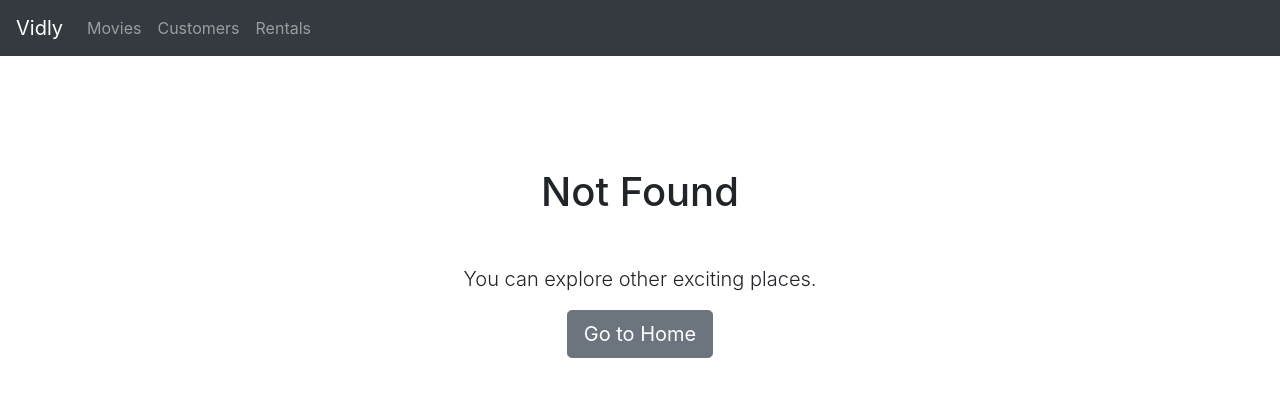
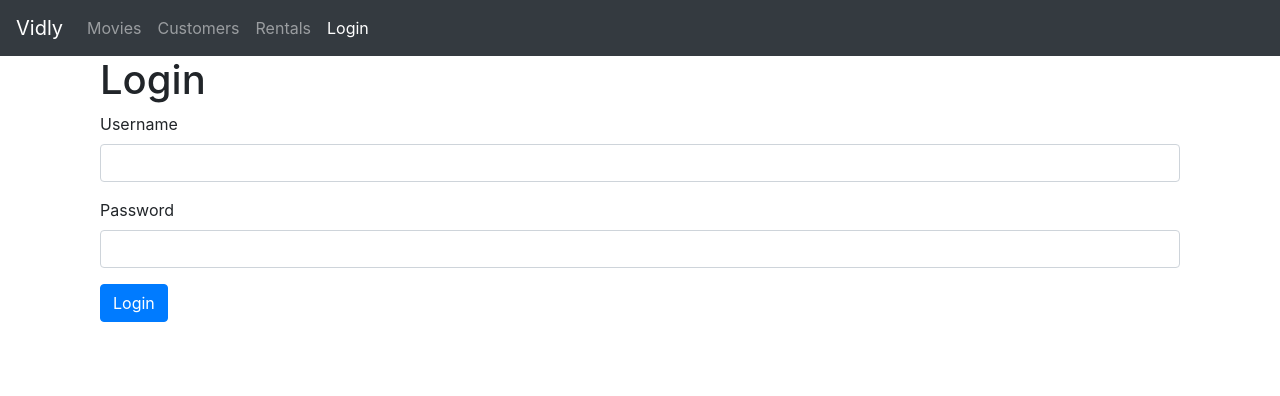
Before and after one commit to lfzarazuaa/vidly-003, a React (Create React App) app: page /login in a window 1280 px wide. Before the commit this address led to /not-found. Shown: the top 396 px of the page. Built offline with nearby package versions, Linux system fonts and the light colour scheme.

Commit message:
Implementing refs.

```diff
--- a/src/App.js
+++ b/src/App.js
@@ -1,13 +1,14 @@
 import { Fragment } from "react";
 import { Redirect, Route, Switch } from "react-router-dom";
-import "./App.css";
 import MainNavbar from "./components/mainNavbar";
 import Home from "./pages/home";
+import Customers from "./pages/customers";
+import Movies from "./pages/movies/movies";
+import MovieForm from "./pages/movies/movieForm";
+import LoginForm from "./pages/login/loginForm";
+import Rentals from "./pages/rentals";
 import NotFound from "./pages/notFound";
-import Customers from "./pages/customers";
-import Rentals from "./pages/rentals";
-import MovieForm from "./pages/movies/movieForm";
-import Movies from "./pages/movies/movies";
+import "./App.css";
 
 function App() {
 	return (
@@ -16,6 +17,7 @@ function App() {
 			<main role="main" className="container">
 				<Switch>
 					<Route path={"/customers"} component={Customers}></Route>
+					<Route path={"/login"} component={LoginForm}></Route>
 					<Route path={"/movies/:id"} component={MovieForm}></Route>
 					<Route path={"/movies"} component={Movies}></Route>
 					<Route path={"/rentals"} component={Rentals}></Route>
--- a/src/components/mainNavbar.jsx
+++ b/src/components/mainNavbar.jsx
@@ -22,12 +22,16 @@ class MainNavbar extends Component {
 					name: "Rentals",
 					url: "/rentals",
 				},
+				{
+					name: "Login",
+					url: "/login",
+				},
 			],
 		};
 	}
 	render() {
 		const { title, items } = this.state;
-		return <Navbar title={title} items={items}/>;
+		return <Navbar title={title} items={items} />;
 	}
 }
 
--- /dev/null
+++ b/src/pages/login/loginForm.jsx
@@ -0,0 +1,48 @@
+import React, { Component } from "react";
+
+class LoginForm extends Component {
+	constructor(props) {
+		super(props);
+		this.state = {
+			account: { username: "mosh", password: "myS3cretPasSw0r0d" },
+		};
+		this.username = React.createRef();
+	}
+
+	handleOnLogin = (e) => {
+		e.preventDefault();
+		console.log(e);
+		console.log("submited");
+		const username = this.username.current.value;
+		console.log(username);
+	};
+
+	render() {
+		const { handleOnLogin } = this;
+		return (
+			<div className="container">
+				<h1>Login</h1>
+				<form onSubmit={(e) => handleOnLogin(e)}>
+					<div className="form-group">
+						<label htmlFor="username">Username</label>
+						<input id="username" type="text" className="form-control" />
+					</div>
+					<div className="form-group">
+						<label htmlFor="password">Password</label>
+						<input
+							ref={this.username}
+							id="password"
+							type="text"
+							className="form-control"
+						/>
+					</div>
+					<button type="submit" className="btn btn-primary">
+						Login
+					</button>
+				</form>
+			</div>
+		);
+	}
+}
+
+export default LoginForm;
```
